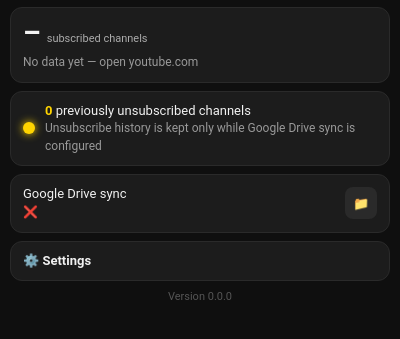
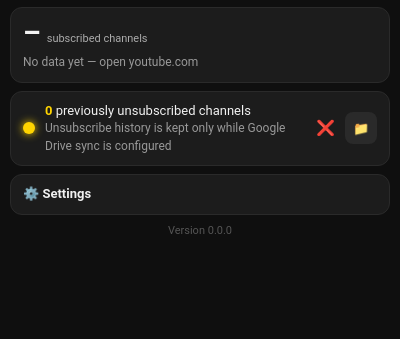
Before and after one commit to patrickbuhagiar24/youtube, a browser extension: page popup/popup.html in a window 400 px wide. Shown: the part 41-380 px from the top of the page. Drawn offline with Linux system fonts and the light colour scheme.

Commit message:
Move the configuration folder button into the unsubscribe row
The ✅/❌/⚠️ mark and the 📁/🔁 button now sit at the far right of the
'previously unsubscribed channels' row, and the separate 'Google Drive sync'
box is removed. A missing file keeps its mark and message until the next
successful read.

Co-authored-by: arena-agent <297053741+arena-agent@users.noreply.github.com>

```diff
--- a/popup/popup.css
+++ b/popup/popup.css
@@ -36,6 +36,9 @@ button.secondary { background: #333; }
 .drive b { color: var(--left); }
 .drive small { display: block; overflow-wrap: anywhere; }
 .dotl { width: 12px; height: 12px; border-radius: 50%; background: var(--left); box-shadow: 0 0 8px var(--left); flex: none; }
+/* Configuration mark, at the far right of the row: ✅ configured, ❌ not yet, ⚠️ a file is missing */
+.mark { flex: none; font-size: 15px; line-height: 1; cursor: help; }
+.mark.warn { font-size: 17px; }
 
 details summary { cursor: pointer; font-weight: 600; list-style: none; }
 details summary::-webkit-details-marker { display: none; }
--- a/popup/popup.html
+++ b/popup/popup.html
@@ -25,22 +25,15 @@
     <div id="error" class="err hidden" role="alert"></div>
   </section>
 
-  <!-- Unsubscribe history row -->
+  <!-- Unsubscribe history row: count, status, configuration mark, and the folder picker -->
   <section class="card drive">
     <span class="dotl"></span>
     <div class="grow">
       <div><b id="unsubCount">0</b> previously unsubscribed channels</div>
       <small id="driveStatus" class="muted" aria-live="polite">Unsubscribe history is kept only while Google Drive sync is configured</small>
     </div>
-  </section>
-
-  <!-- Drive setup: label, configuration status, and the folder picker -->
-  <section class="card drive">
-    <div class="grow">
-      <div>Google Drive sync</div>
-      <small id="driveConfig" class="muted" aria-live="polite">❌ Not configured</small>
-    </div>
-    <button id="driveSetupBtn" class="icon" title="Open Drive file setup" aria-label="Open Drive file setup">📁</button>
+    <span id="driveConfig" class="mark" aria-live="polite" title="Not configured">❌</span>
+    <button id="driveSetupBtn" class="icon" title="Choose the configuration folder" aria-label="Choose the configuration folder">📁</button>
   </section>
 
   <!-- Collapsible settings -->
--- a/popup/popup.js
+++ b/popup/popup.js
@@ -110,9 +110,19 @@ async function renderDrive() {
     : d.syncing ? '⏳ Syncing with Google Drive…'
       : d.lastError ? '⚠️ ' + d.lastError
         : d.lastSync ? `☁️ Saved to Google Drive · ${fmtTime(d.lastSync)}` : '⏳ Preparing Google Drive…';
-  // Configuration status: one mark, no sentence. The tooltip keeps the details.
-  if (!$('driveConfig').classList.contains('warn')) $('driveConfig').textContent = configured ? '✅' : '❌';
-  if (!$('driveConfig').classList.contains('warn')) $('driveConfig').title = !configured
+  // Configuration mark at the right of the unsubscribe row: one symbol, details in the tooltip.
+  const mark = $('driveConfig');
+  const missing = $('driveConfig').dataset.missing || '';
+  if (missing) {
+    mark.textContent = '⚠️';
+    mark.title = missing;
+    mark.classList.add('warn');
+  } else if (mark.classList.contains('warn') && !missing) {
+    mark.classList.remove('warn');
+  }
+  if (!mark.classList.contains('warn')) mark.textContent = configured ? '✅' : '❌';
+  if (missing) return; // A named missing file stays on screen until the next successful read
+  mark.title = !configured
     ? 'Not configured: choose the folder that holds service-account.json and yousub-google-drive.json (📁)'
     : [d.email || 'service account', cfg.folder ? `folder ${cfg.folder}` : '',
       cfg.files ? `found ${cfg.files.serviceAccount} and ${cfg.files.drive}` : '',
@@ -163,14 +173,16 @@ $('driveSetupBtn').addEventListener('click', async () => {
   }
 });
 
-/** A missing file is a configuration problem: show it on the configuration row, not the sync row. */
+/** A missing file is a configuration problem: the mark turns ⚠️ and the line below names the file. */
 function showConfigWarning(message) {
+  $('driveConfig').dataset.missing = message;
   $('driveConfig').textContent = '⚠️';
   $('driveConfig').title = message;
+  $('driveConfig').classList.add('warn');
   $('driveStatus').textContent = message;
-  $('driveConfig').classList.add('warn');
 }
 function clearConfigWarning() {
+  delete $('driveConfig').dataset.missing;
   $('driveConfig').classList.remove('warn');
 }
 
```
Also changed, not shown: tests/english.test.cjs (+12 -4 lines), README.md, manifest.json, 1 other file.
